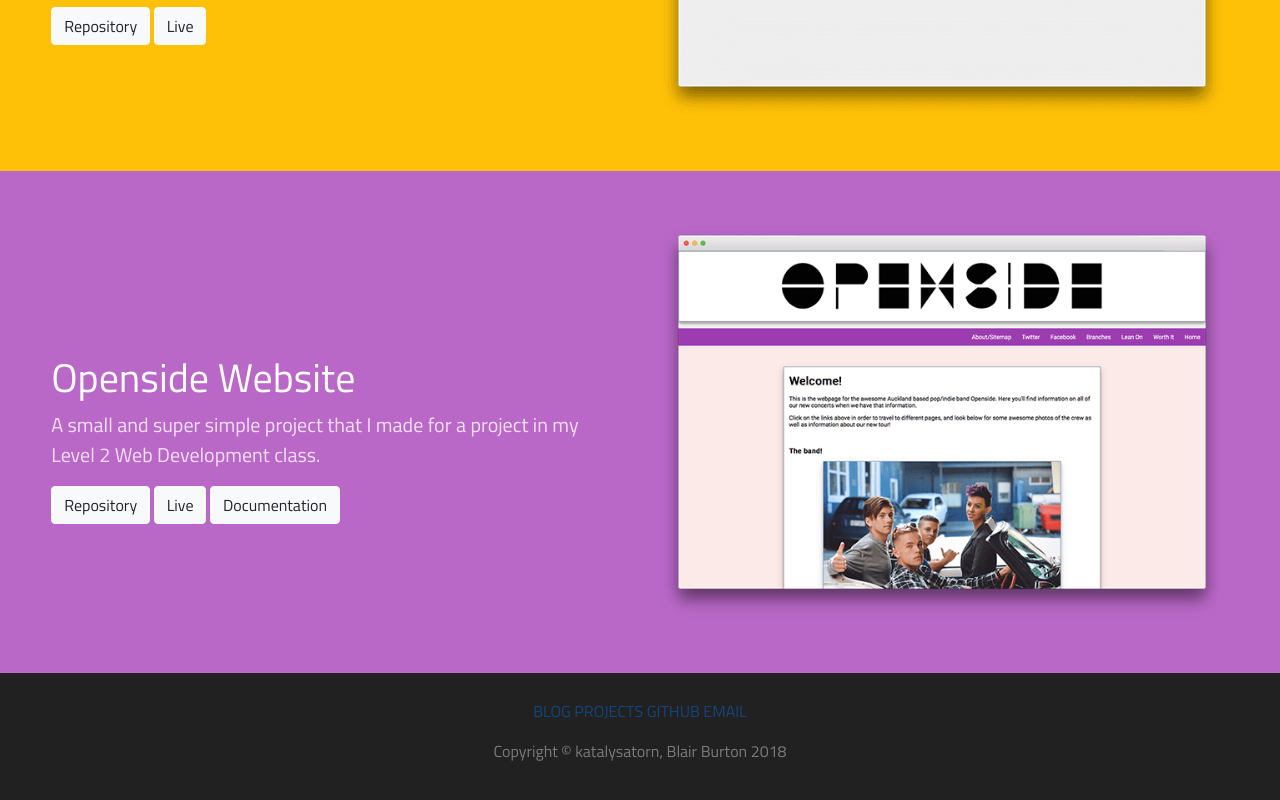
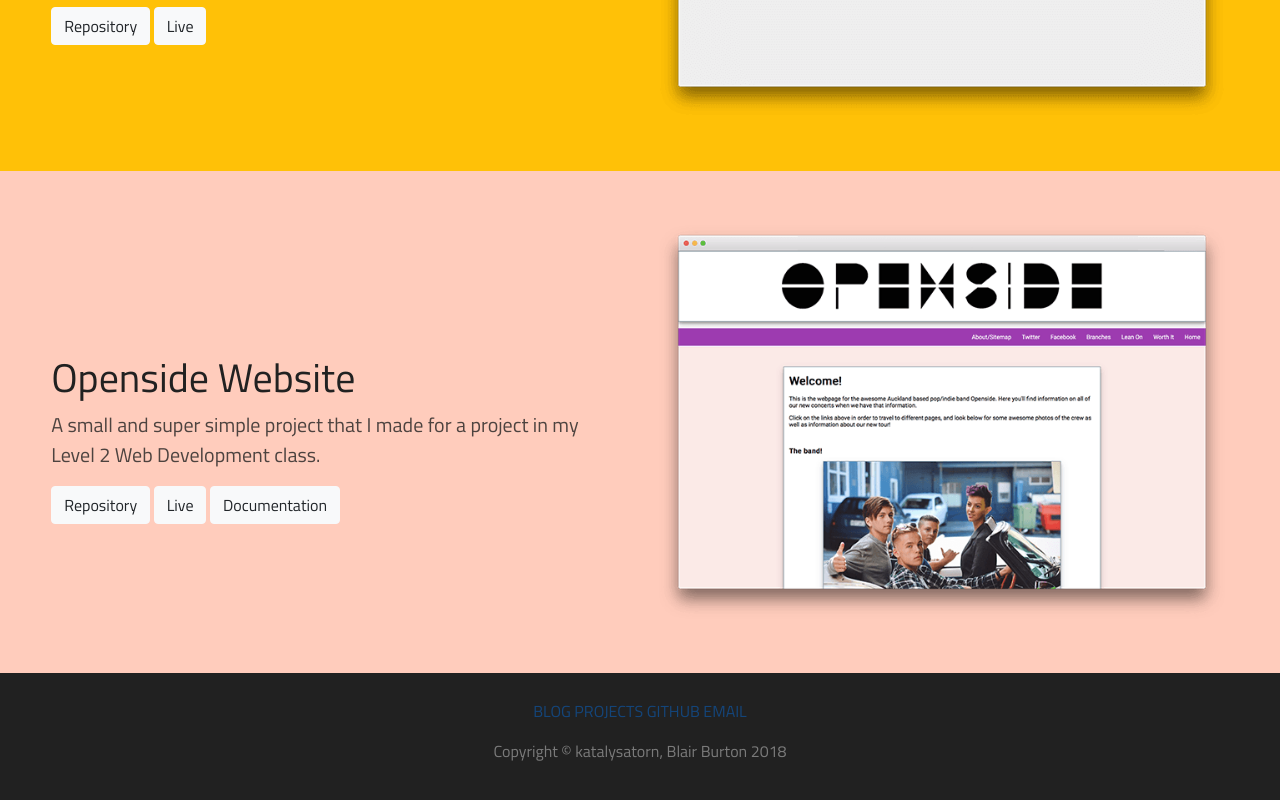
Before and after one commit to vaginessa/ColorWebsite, a plain HTML site: page index.html in a window 1280 px wide. Shown: the part 716-1516 px from the top of the page. Drawn offline with nearby package versions, Linux system fonts and the light colour scheme.

Commit message:
Change color for Openside

```diff
--- a/assets/style.css
+++ b/assets/style.css
@@ -7,11 +7,9 @@
 :root {
   --kat-fonts-main: 'Titillium Web', helvetica, arial;
   --kat-material-grey: #212121;
-  --kat-material-purple-bg: #BA68C8;
   --kat-material-lightgrey: #757575;
 }
 
-.bg-purple { background-color: var(--kat-material-purple-bg); }
 .bg-grey { background-color: var(--kat-material-grey); }
 
 body {
--- a/index.html
+++ b/index.html
@@ -47,7 +47,7 @@
             <div class="col-sm-12 col-md-6"><img class="project-image" src="./assets/images/coppercask.png" alt="CopperCask" /></div>
           </div>
         </div>
-        <div class="project bg-purple">
+        <div class="project project-dark" style="background-color: #FFCCBC;">
           <div class="row">
             <div class="col col-sm-12 col-md-6 align-middle">
               <h1 class="project-title">Openside Website</h1>
```
